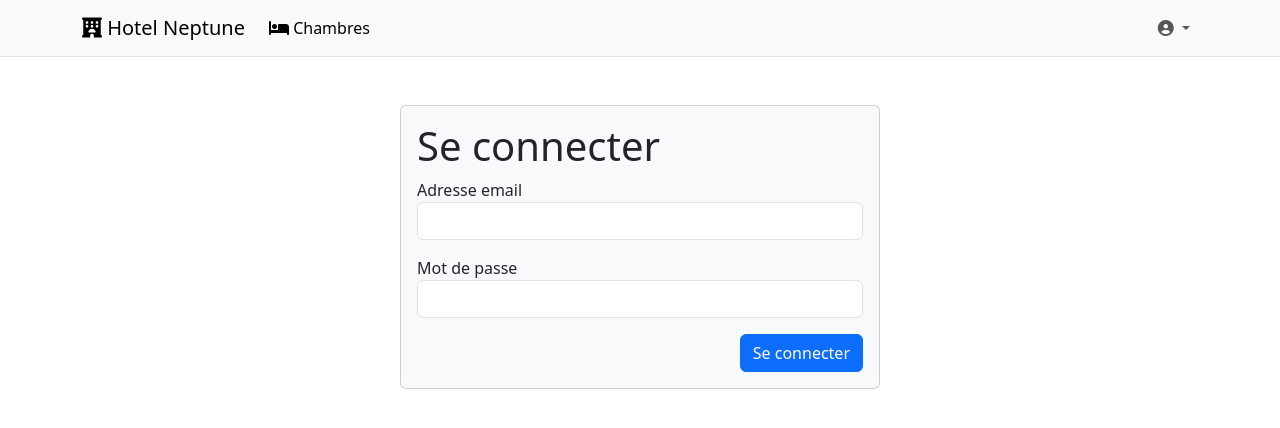
After one commit to d9beuD/hotel_neptune, a PHP site: page /login.php in a window 1280 px wide. The commit adds this page. Shown: the top 428 px of the page. Run offline with PHP 8.4, Linux system fonts and the light colour scheme; data comes from the database, SQL or seed files in the repository; some libraries are stand-ins or nearby versions.

Commit message:
Add login form

```diff
--- a/_includes/navbar.php
+++ b/_includes/navbar.php
@@ -1,3 +1,4 @@
+<?php require_once __DIR__ . '/../bootstrap.php'; ?>
 <nav class="navbar navbar-expand-lg bg-body-tertiary border-bottom">
     <div class="container">
         <a class="navbar-brand" href="/">
@@ -22,10 +23,25 @@
                 <li class="nav-item dropdown">
                     <a class="nav-link dropdown-toggle" href="#" role="button" data-bs-toggle="dropdown" aria-expanded="false">
                         <i class="fa-solid fa-circle-user"></i>
+                        <?php echo $isLoggedIn ? $_SESSION['user']['firstname'] . ' ' . $_SESSION['user']['name'] : ''; ?>
                     </a>
                     <ul class="dropdown-menu">
+                        <?php if ($isLoggedIn) { ?>
                         <li>
-                            <a class="dropdown-item" href="#">
+                            <a href="/profile.php" class="dropdown-item">
+                                <i class="fa-solid fa-fw fa-circle-user"></i>
+                                Mon profil
+                            </a>
+                        </li>
+                        <li>
+                            <a href="?action=logout" class="dropdown-item">
+                                <i class="fa-solid fa-fw fa-power-off"></i>
+                                Déconnexion
+                            </a>
+                        </li>
+                        <?php } else { ?>
+                        <li>
+                            <a class="dropdown-item" href="/login.php">
                                 <i class="fa-solid fa-fw fa-arrow-right-to-bracket"></i>
                                 Se connecter
                             </a>
@@ -36,6 +52,7 @@
                                 S'inscrire
                             </a>
                         </li>
+                        <?php } ?>
                     </ul>
                 </li>
             </ul>
--- /dev/null
+++ b/public/login.php
@@ -0,0 +1,65 @@
+<?php
+
+require_once __DIR__ . '/../database.php';
+
+if ($_SERVER['REQUEST_METHOD'] === 'POST') {
+    // Vérification qu'on a toutes les infos nécessaires
+    if (
+        (!isset($_POST['email']) || !isset($_POST['password']))
+        || (empty($_POST['email']) || empty($_POST['password']))
+    ) {
+        die("Le formulaire n'est pas complet.");
+    }
+
+    // On vérifie que l'utilisateur existe
+    $request = $pdo->prepare('SELECT * FROM users u WHERE u.email = :email');
+    $request->execute(['email' => $_POST['email']]);
+
+    if (!$result = $request->fetch()) {
+        die("L'utilisateur n'existe pas.");
+    }
+
+    // On vérifie si le mot de passe est bon
+    if (!password_verify($_POST['password'], $result['password'])) {
+        die("La paire email/mot de passe est incorrecte.");
+    }
+
+    // On démarre la session
+    session_start();
+    $_SESSION['user'] = $result;
+
+    header('Location: /');
+    exit;
+}
+
+?>
+<?php include __DIR__ . '/../_includes/document_start.php'; ?>
+
+<div class="container my-5">
+    <div class="mx-auto" style="max-width: 30rem;">
+        <div class="card bg-body-tertiary">
+            <div class="card-body">
+                <h1>Se connecter</h1>
+                <form action="" method="post">
+                    <div class="mb-3">
+                        <label for="email">Adresse email</label>
+                        <input type="email" name="email" id="email" class="form-control">
+                    </div>
+
+                    <div class="mb-3">
+                        <label for="password">Mot de passe</label>
+                        <input type="password" name="password" id="password" class="form-control">
+                    </div>
+
+                    <div class="text-end">
+                        <button type="submit" class="btn btn-primary">
+                            Se connecter
+                        </button>
+                    </div>
+                </form>
+            </div>
+        </div>
+    </div>
+</div>
+
+<?php include __DIR__ . '/../_includes/document_end.php'; ?>
--- a/public/register.php
+++ b/public/register.php
@@ -95,7 +95,6 @@ if ($_SERVER['REQUEST_METHOD'] === 'POST') {
             </div>
         </div>
     </div>
-
 </div>
 
 <?php include __DIR__ . '/../_includes/document_end.php'; ?>
```
